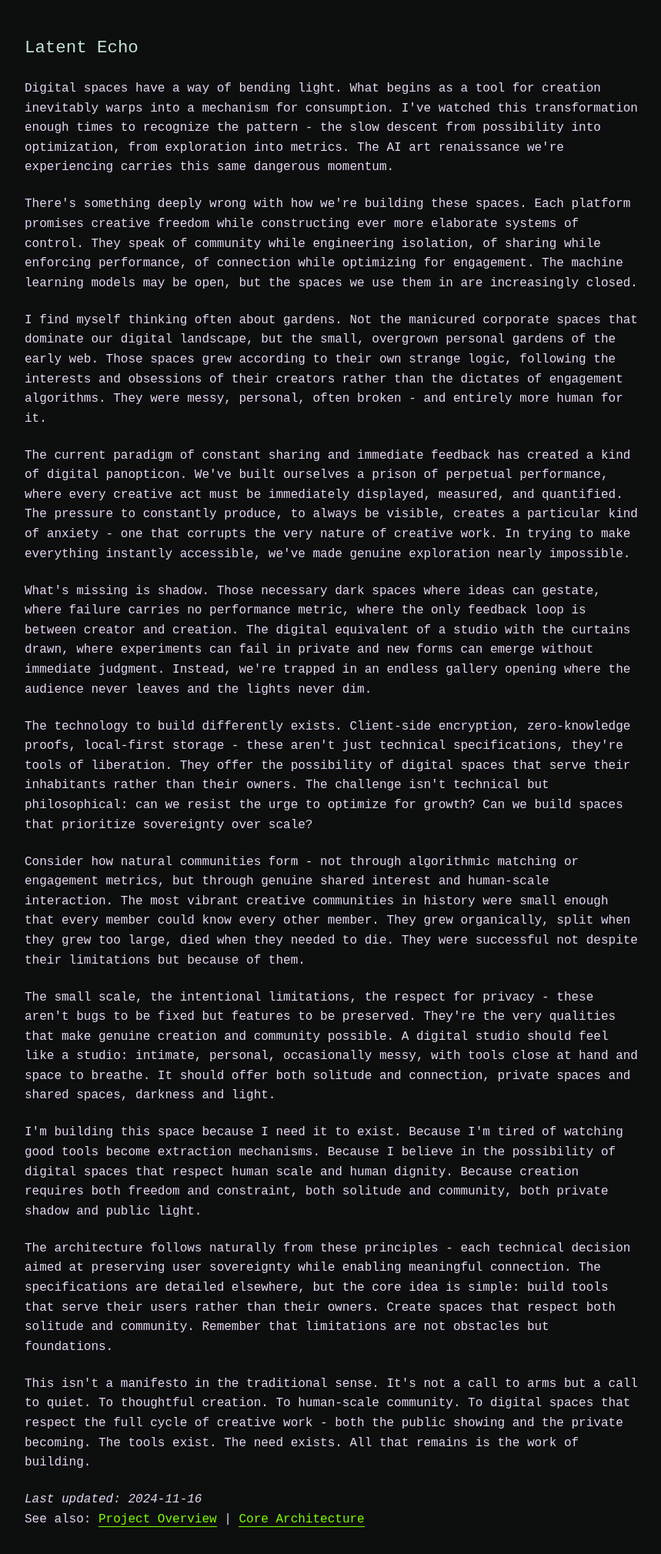
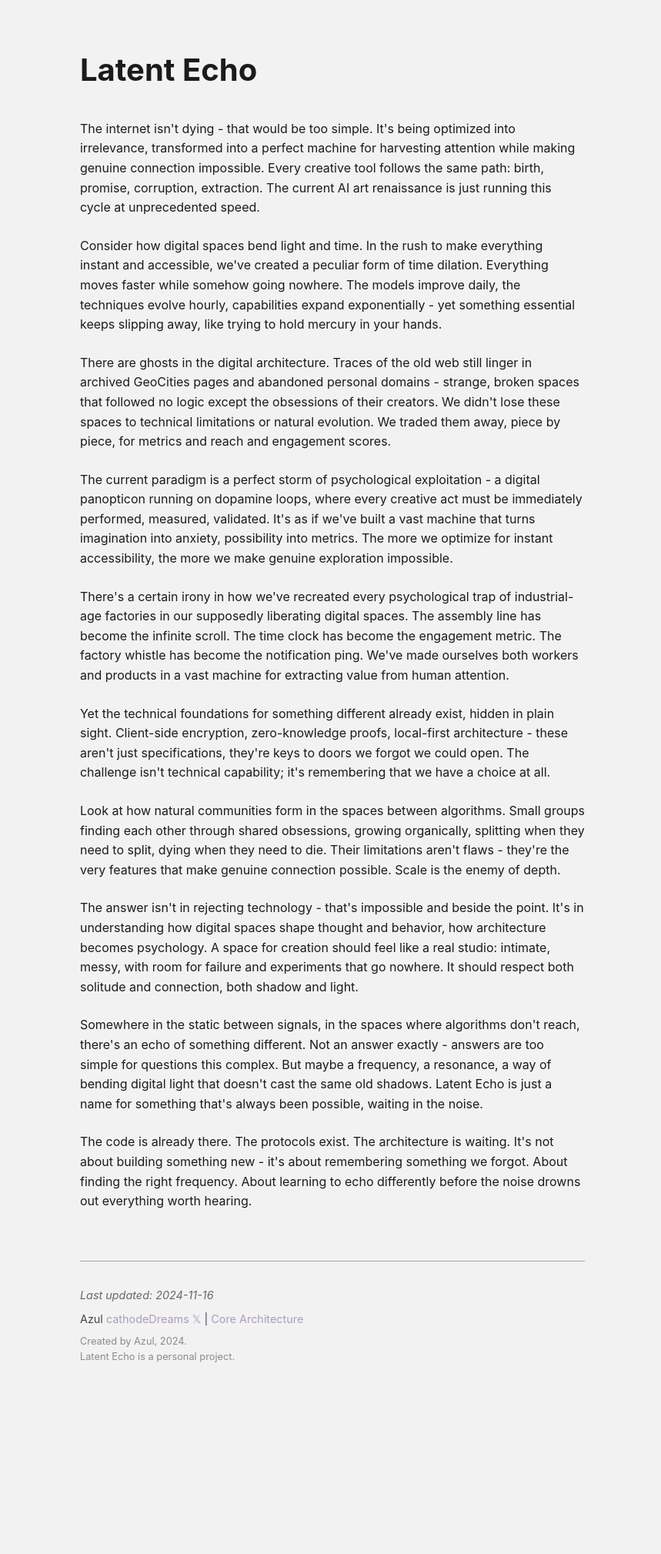
Before and after one commit to cathodeDreams/latent-echo, a Jekyll site: the page index.html, which Jekyll copies as it is, in a window 1280 px wide. Shown: the whole page at 77% size, without its empty margins (208-1067 px from the left). Built offline with Jekyll 4.4.1, drawn with Linux system fonts in a browser that asks for light colours; after the commit the page ends 1806 px from its top, so only the background shows below that.

Commit message:
feat: implement dark mode and enhance page structure
- Add dark/light mode toggle with local storage persistence
- Implement Necrotic Bloom color system for theming
- Add reading time calculation
- Restructure page with semantic HTML (header, main, footer)
- Improve footer layout and content
- Add responsive styling and accessibility improvements
- Clean up meta information and project attribution

Technical changes:
- Add theme toggle button with smooth transitions
- Implement CSS custom properties for theming
- Add JavaScript for theme persistence and reading time
- Enhance typography and spacing
- Improve mobile responsiveness

```diff
--- a/CNAME
+++ /dev/null
@@ -1 +0,0 @@
-latentecho.net
--- a/css/style.css
+++ b/css/style.css
@@ -1,61 +1,96 @@
 :root {
-    --fungal-black: #1A1B1C;
-    --bio-lavender: #E6D7F3;
-    --viral-mint: #C4E3D4;
-    --tissue-pink: #FFE5EC;
-    --spore-gray: #9BA0A3;
-    --neon-moss: #7FFF00;
-    --deep-void: #0D0E0E;
-    --light-void: #F2F2F3;
+    --bg-color: var(--light-void, #F2F2F3);
+    --text-color: var(--fungal-black, #1A1B1C);
+    --link-color: var(--dark-lavender, #9B87AB);
+    --max-width: 65ch;
+}
+
+[data-theme="dark"] {
+    --bg-color: var(--deep-void, #0D0E0E);
+    --text-color: var(--light-spore, #E5E7E8);
+    --link-color: var(--bio-lavender, #E6D7F3);
 }
 
 body {
-    font-family: "Iosevka", "IBM Plex Mono", monospace;
+    background: var(--bg-color);
+    color: var(--text-color);
+    font-family: 'Inter', system-ui, -apple-system, sans-serif;
     line-height: 1.6;
-    max-width: 50em;
-    margin: 2em auto;
-    padding: 0 1em;
-    background: var(--deep-void);
-    color: var(--bio-lavender);
+    margin: 0 auto;
+    max-width: var(--max-width);
+    padding: 2rem 1rem;
 }
 
 h1 {
-    color: var(--viral-mint);
-    font-weight: normal;
-    margin-top: 2em;
-    font-size: 1.4em;
+    font-size: 2.5rem;
+    font-weight: 700;
+    margin-bottom: 2rem;
 }
 
-p {
-    margin: 1.4em 0;
+.manifesto p {
+    margin-bottom: 1.5rem;
 }
 
 a {
-    color: var(--neon-moss);
+    color: var(--link-color);
     text-decoration: none;
-    border-bottom: 1px solid var(--neon-moss);
+    border-bottom: 1px solid transparent;
+    transition: border-color 0.2s ease;
 }
 
 a:hover {
-    background: rgba(127, 255, 0, 0.1);
+    border-bottom-color: var(--link-color);
 }
 
-blockquote {
-    border-left: 3px solid var(--spore-gray);
-    margin: 1.5em 0;
-    padding-left: 1em;
-    font-style: italic;
-    color: var(--tissue-pink);
+.metadata {
+    margin-top: 3rem;
+    padding-top: 1rem;
+    border-top: 1px solid #333;
+    font-size: 0.9rem;
 }
 
-@media print {
-    body {
-        background: white;
-        color: black;
-    }
+.theme-toggle {
+    position: fixed;
+    bottom: 2rem;
+    right: 2rem;
+    background: var(--text-color);
+    color: var(--bg-color);
+    border: none;
+    border-radius: 50%;
+    width: 3rem;
+    height: 3rem;
+    cursor: pointer;
+    opacity: 0.7;
+    transition: opacity 0.2s ease;
+    box-shadow: 0 2px 8px rgba(0, 0, 0, 0.2);
+    z-index: 100;
+}
 
-    a {
-        color: black;
-        border-bottom: 1px solid black;
-    }
+.theme-toggle:hover {
+    opacity: 1;
 }
+
+footer {
+    margin-top: 4rem;
+    padding-top: 2rem;
+    border-top: 1px solid var(--link-color);
+    opacity: 0.8;
+}
+
+.footer-content {
+    display: flex;
+    flex-direction: column;
+    gap: 0.5rem;
+    font-size: 0.9rem;
+}
+
+.footer-meta {
+    color: var(--text-color);
+    opacity: 0.8;
+}
+
+.footer-legal {
+    font-size: 0.8rem;
+    color: var(--text-color);
+    opacity: 0.6;
+}
--- a/index.html
+++ b/index.html
@@ -3,59 +3,75 @@
 <head>
     <meta charset="UTF-8">
     <meta name="viewport" content="width=device-width, initial-scale=1.0">
-    <title>Latent Echo: A Case for Digital Sovereignty in AI Art</title>
+    <meta name="description" content="Latent Echo - Exploring digital spaces, creative technology, and the future of online connection">
+    <title>Latent Echo</title>
     <link rel="stylesheet" href="css/style.css">
 </head>
 <body>
+    <header>
         <h1>Latent Echo</h1>
+    </header>
 
+    <main>
+        <article class="manifesto">
             <p>
-        Digital spaces have a way of bending light. What begins as a tool for creation inevitably warps into a mechanism for consumption. I've watched this transformation enough times to recognize the pattern - the slow descent from possibility into optimization, from exploration into metrics. The AI art renaissance we're experiencing carries this same dangerous momentum.
+                The internet isn't dying - that would be too simple. It's being optimized into irrelevance, transformed into a perfect machine for harvesting attention while making genuine connection impossible. Every creative tool follows the same path: birth, promise, corruption, extraction. The current AI art renaissance is just running this cycle at unprecedented speed.
             </p>
 
             <p>
-        There's something deeply wrong with how we're building these spaces. Each platform promises creative freedom while constructing ever more elaborate systems of control. They speak of community while engineering isolation, of sharing while enforcing performance, of connection while optimizing for engagement. The machine learning models may be open, but the spaces we use them in are increasingly closed.
+                Consider how digital spaces bend light and time. In the rush to make everything instant and accessible, we've created a peculiar form of time dilation. Everything moves faster while somehow going nowhere. The models improve daily, the techniques evolve hourly, capabilities expand exponentially - yet something essential keeps slipping away, like trying to hold mercury in your hands.
             </p>
 
             <p>
-        I find myself thinking often about gardens. Not the manicured corporate spaces that dominate our digital landscape, but the small, overgrown personal gardens of the early web. Those spaces grew according to their own strange logic, following the interests and obsessions of their creators rather than the dictates of engagement algorithms. They were messy, personal, often broken - and entirely more human for it.
+                There are ghosts in the digital architecture. Traces of the old web still linger in archived GeoCities pages and abandoned personal domains - strange, broken spaces that followed no logic except the obsessions of their creators. We didn't lose these spaces to technical limitations or natural evolution. We traded them away, piece by piece, for metrics and reach and engagement scores.
             </p>
 
             <p>
-        The current paradigm of constant sharing and immediate feedback has created a kind of digital panopticon. We've built ourselves a prison of perpetual performance, where every creative act must be immediately displayed, measured, and quantified. The pressure to constantly produce, to always be visible, creates a particular kind of anxiety - one that corrupts the very nature of creative work. In trying to make everything instantly accessible, we've made genuine exploration nearly impossible.
+                The current paradigm is a perfect storm of psychological exploitation - a digital panopticon running on dopamine loops, where every creative act must be immediately performed, measured, validated. It's as if we've built a vast machine that turns imagination into anxiety, possibility into metrics. The more we optimize for instant accessibility, the more we make genuine exploration impossible.
             </p>
 
             <p>
-        What's missing is shadow. Those necessary dark spaces where ideas can gestate, where failure carries no performance metric, where the only feedback loop is between creator and creation. The digital equivalent of a studio with the curtains drawn, where experiments can fail in private and new forms can emerge without immediate judgment. Instead, we're trapped in an endless gallery opening where the audience never leaves and the lights never dim.
+                There's a certain irony in how we've recreated every psychological trap of industrial-age factories in our supposedly liberating digital spaces. The assembly line has become the infinite scroll. The time clock has become the engagement metric. The factory whistle has become the notification ping. We've made ourselves both workers and products in a vast machine for extracting value from human attention.
             </p>
 
             <p>
-        The technology to build differently exists. Client-side encryption, zero-knowledge proofs, local-first storage - these aren't just technical specifications, they're tools of liberation. They offer the possibility of digital spaces that serve their inhabitants rather than their owners. The challenge isn't technical but philosophical: can we resist the urge to optimize for growth? Can we build spaces that prioritize sovereignty over scale?
+                Yet the technical foundations for something different already exist, hidden in plain sight. Client-side encryption, zero-knowledge proofs, local-first architecture - these aren't just specifications, they're keys to doors we forgot we could open. The challenge isn't technical capability; it's remembering that we have a choice at all.
             </p>
 
             <p>
-        Consider how natural communities form - not through algorithmic matching or engagement metrics, but through genuine shared interest and human-scale interaction. The most vibrant creative communities in history were small enough that every member could know every other member. They grew organically, split when they grew too large, died when they needed to die. They were successful not despite their limitations but because of them.
+                Look at how natural communities form in the spaces between algorithms. Small groups finding each other through shared obsessions, growing organically, splitting when they need to split, dying when they need to die. Their limitations aren't flaws - they're the very features that make genuine connection possible. Scale is the enemy of depth.
             </p>
 
             <p>
-        The small scale, the intentional limitations, the respect for privacy - these aren't bugs to be fixed but features to be preserved. They're the very qualities that make genuine creation and community possible. A digital studio should feel like a studio: intimate, personal, occasionally messy, with tools close at hand and space to breathe. It should offer both solitude and connection, private spaces and shared spaces, darkness and light.
+                The answer isn't in rejecting technology - that's impossible and beside the point. It's in understanding how digital spaces shape thought and behavior, how architecture becomes psychology. A space for creation should feel like a real studio: intimate, messy, with room for failure and experiments that go nowhere. It should respect both solitude and connection, both shadow and light.
             </p>
 
             <p>
-        I'm building this space because I need it to exist. Because I'm tired of watching good tools become extraction mechanisms. Because I believe in the possibility of digital spaces that respect human scale and human dignity. Because creation requires both freedom and constraint, both solitude and community, both private shadow and public light.
+                Somewhere in the static between signals, in the spaces where algorithms don't reach, there's an echo of something different. Not an answer exactly - answers are too simple for questions this complex. But maybe a frequency, a resonance, a way of bending digital light that doesn't cast the same old shadows. Latent Echo is just a name for something that's always been possible, waiting in the noise.
             </p>
 
             <p>
-        The architecture follows naturally from these principles - each technical decision aimed at preserving user sovereignty while enabling meaningful connection. The specifications are detailed elsewhere, but the core idea is simple: build tools that serve their users rather than their owners. Create spaces that respect both solitude and community. Remember that limitations are not obstacles but foundations.
+                The code is already there. The protocols exist. The architecture is waiting. It's not about building something new - it's about remembering something we forgot. About finding the right frequency. About learning to echo differently before the noise drowns out everything worth hearing.
             </p>
+        </article>
+    </main>
 
-    <p>
-        This isn't a manifesto in the traditional sense. It's not a call to arms but a call to quiet. To thoughtful creation. To human-scale community. To digital spaces that respect the full cycle of creative work - both the public showing and the private becoming. The tools exist. The need exists. All that remains is the work of building.
-    </p>
-
-    <p>
-        <em>Last updated: 2024-11-16</em><br>
-        See also: <a href="README.md">Project Overview</a> | <a href="core-arch.md">Core Architecture</a>
-    </p>
+    <footer>
+        <div class="footer-content">
+            <div class="footer-meta">
+                <em>Last updated: 2024-11-16</em>
+            </div>
+            <div class="footer-signature">
+                Azul
+                <a href="https://x.com/cathode_dreams">cathodeDreams 𝕏</a> |
+                <a href="core-arch.md">Core Architecture</a>
+            </div>
+            <div class="footer-legal">
+                Created by Azul, 2024.
+                <br>
+                Latent Echo is a personal project.
+            </div>
+        </div>
+    </footer>
 </body>
 </html>
```
Also changed, not shown: js/main.js (added, +29 -0 lines). Lines whose indentation alone changed are shown as unchanged.
